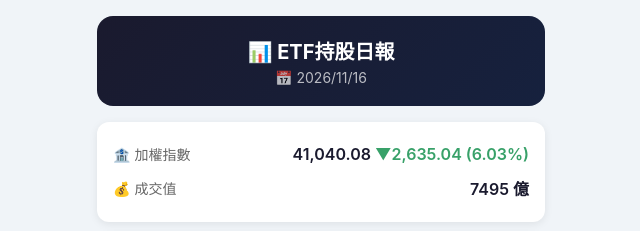
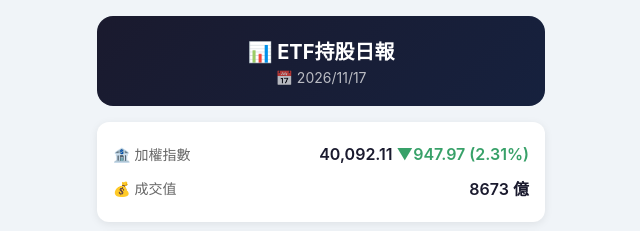
Before and after one commit to s151933220251-del/taiwan-stock-bot, a plain HTML site: page index.html in a window 1280 px wide. Shown: the top 231 px of the page, 319-959 px from the left. Drawn offline with Linux system fonts and the light colour scheme.

Commit message:
deploy: 808bed165e23e7fcb5117f8925f1eddbd18cdfbd

```diff
--- a/index.html
+++ b/index.html
@@ -154,17 +154,17 @@
 <body>
   <div class="header">
     <h1>📊 ETF持股日報</h1>
-    <div class="date">📅 2026/11/16</div>
+    <div class="date">📅 2026/11/17</div>
   </div>
 
         <div class="market-card">
             <div class="market-row">
                 <span class="market-label">🏦 加權指數</span>
-                <span class="market-value">41,040.08 <span class="down">▼2,635.04 (6.03%)</span></span>
+                <span class="market-value">40,092.11 <span class="down">▼947.97 (2.31%)</span></span>
             </div>
             <div class="market-row">
                 <span class="market-label">💰 成交值</span>
-                <span class="market-value">7495 億</span>
+                <span class="market-value">8673 億</span>
             </div>
         </div>
 
```
